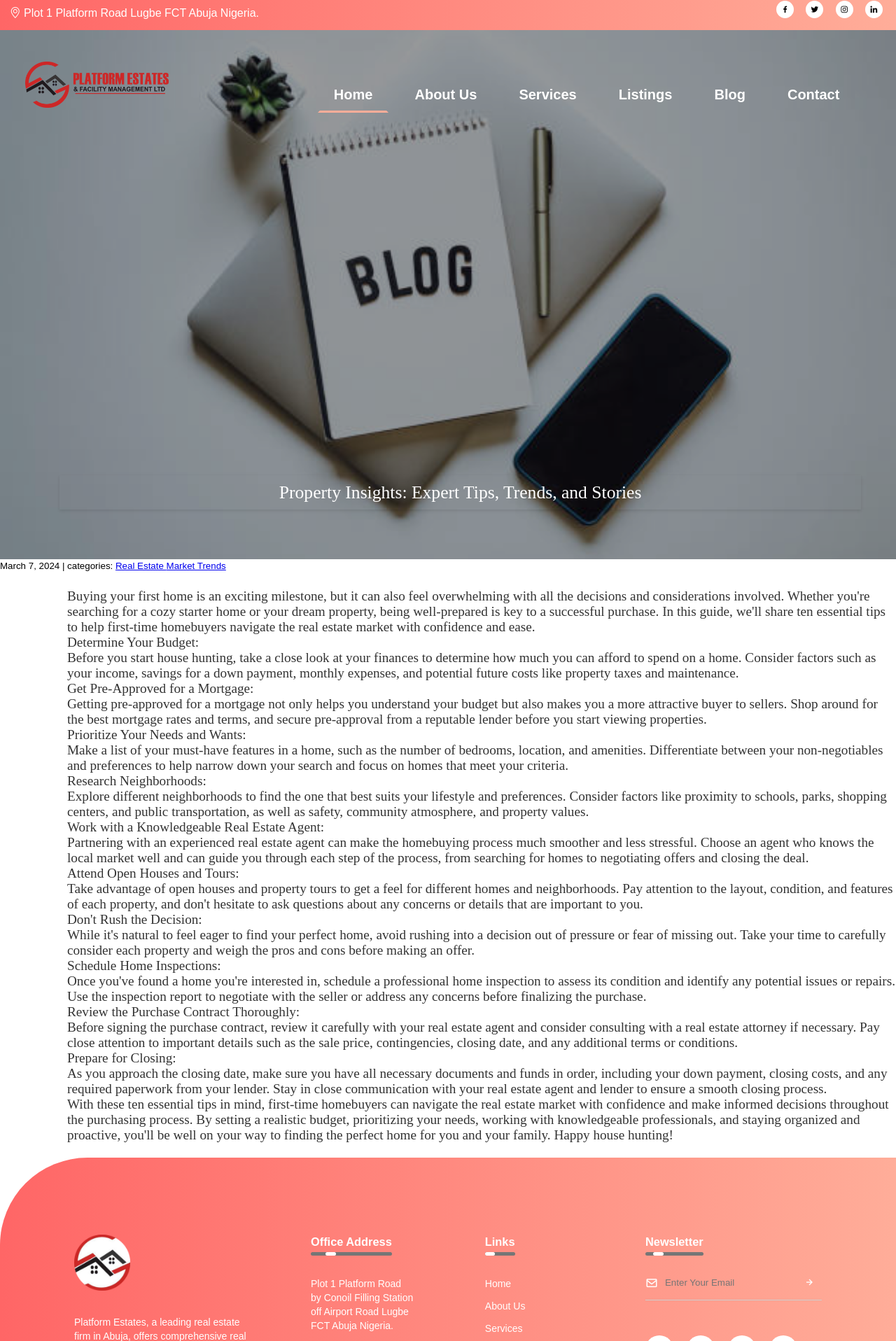
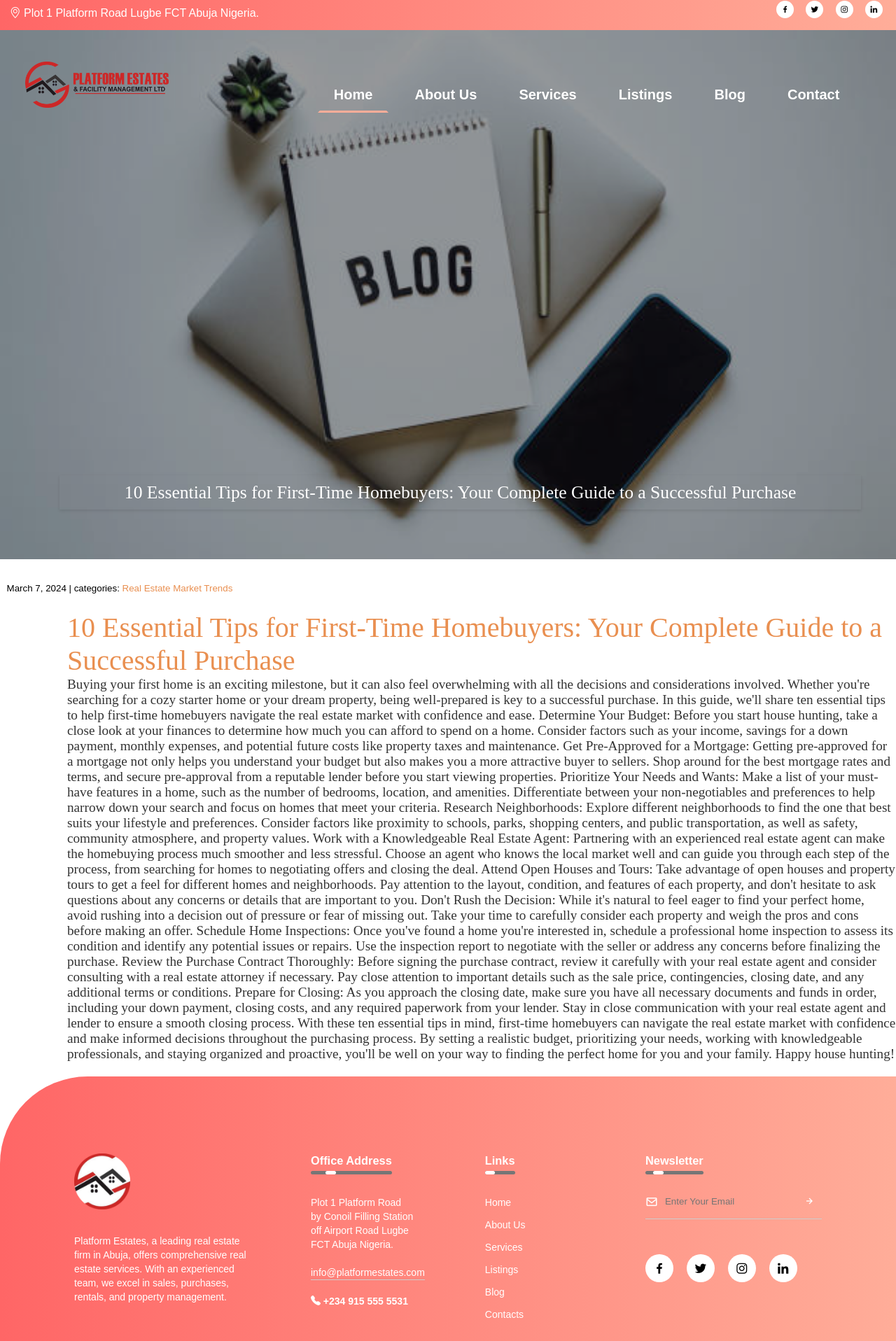
Before and after one commit to Stephen842/real-_estate_web, a Django app: page /post/1/ in a window 1280 px wide. Shown: the part 13-1929 px from the top of the page at 70% size. Run offline with Django 5.2, Linux system fonts and the light colour scheme; data comes from the database, SQL or seed files in the repository; both versions use the stored data as it was after the commit.

Commit message:
i added an ImageField for upload, and also installed and configure TinyMCE for the post aspect in my admin portal and also i did some css styling for my post details

```diff
--- a/Real_estate/Real_estate_project/Real_estate_project/settings.py
+++ b/Real_estate/Real_estate_project/Real_estate_project/settings.py
@@ -11,6 +11,7 @@ https://docs.djangoproject.com/en/5.0/ref/settings/
 """
 
 from pathlib import Path
+import os
 
 # Build paths inside the project like this: BASE_DIR / 'subdir'.
 BASE_DIR = Path(__file__).resolve().parent.parent
@@ -39,6 +40,7 @@ INSTALLED_APPS = [
     'django.contrib.staticfiles',
     'whitenoise.runserver_nostatic',
     'estates',
+    'tinymce',
 ]
 
 MIDDLEWARE = [
@@ -134,6 +136,9 @@ STORAGES = {
 
 LOGIN_REDIRECT_URL = '/'
 
+MEDIA_URL = '/media/'
+MEDIA_ROOT = os.path.join(BASE_DIR, 'media')
+
 
 # Default primary key field type
 # https://docs.djangoproject.com/en/5.0/ref/settings/#default-auto-field
--- a/Real_estate/Real_estate_project/estates/models.py
+++ b/Real_estate/Real_estate_project/estates/models.py
@@ -14,7 +14,7 @@ class Category(models.Model):
 class Post(models.Model):
     title = models.CharField(max_length = 300)
     body = models.TextField()
-    slug = models.SlugField(max_length = 300, unique = True)
+    image = models.ImageField(upload_to = 'static/', null = True, blank = True)
     date_created = models.DateTimeField(auto_now_add = True)
     categories = models.ManyToManyField('Category', related_name = 'posts')
 
--- a/Real_estate/Real_estate_project/estates/static/blog.css
+++ b/Real_estate/Real_estate_project/estates/static/blog.css
@@ -48,11 +48,23 @@ div.blog small a{
 div.blog small a:hover{
     text-decoration: underline;
 }
+div.small{
+    margin-left: 0.6em;
+    margin-top: 2em;
+}
+div.small a{
+    color: #E98F50;
+    text-decoration: none;
+}
 div.blog_content{
     margin-top: 1.5em;
     margin-left: 6em;
-    /*box-shadow: 0 5px 10px 0 rgba(0, 0, 0, 0.3), 0 7px 21px 0 rgba(0, 0, 0, 0.20);*/
-
+}
+div.blog_content h3{
+    font-size: 2.5em;
+    font-weight: 500;
+    font-family: 'Times New Roman';
+    color: #E98F50;
 }
 div.blog_content p{
     font-family: 'Tangerine', serif;
--- a/Real_estate/Real_estate_project/estates/templates/pages/blog.html
+++ b/Real_estate/Real_estate_project/estates/templates/pages/blog.html
@@ -67,7 +67,7 @@
                         {% endfor %}
                     </small></div>
                     <div class = 'blog_content'>
-                        <p> {{ post.body | slice:'350' }} <a href = '{% url 'blog_detail' post.pk %}'> See More... </a></p>
+                        <p> {{ post.body | slice:'350' | safe }} <a href = '{% url 'blog_detail' post.pk %}'> Read More... </a></p>
                     </div>
                 </div>
                 {% endfor%}
--- a/Real_estate/Real_estate_project/estates/templates/pages/blog_detail.html
+++ b/Real_estate/Real_estate_project/estates/templates/pages/blog_detail.html
@@ -52,7 +52,7 @@
 		    </ul>
 	    </nav>
 
-        <div class = 'quote'><p> Property Insights: Expert Tips, Trends, and Stories </p></div>
+        <div class = 'quote'><p> {{ post.title }} </p></div>
     </header>
 
         <div class = 'small'><small>
@@ -61,8 +61,10 @@
                 <a href = '{% url 'blog_category' category.name %}'> {{ category.name }} </a>
             {% endfor %}
         </small></div>
+
         <div class = 'blog_content'>
-            <p> {{post.body | linebreaks }} </p>
+            <h3> {{ post.title }} </h3>
+            <p> {{post.body | safe }} </p>
         </div>
 
     <footer>
```
Also changed, not shown: Real_estate/Real_estate_project/estates/admin.py (+6 -2 lines), Real_estate/Real_estate_project/db.sqlite3, Real_estate/Real_estate_project/estates/migrations/0002_alter_category_options_post_image.py (added), Real_estate/Real_estate_project/estates/static/home_buying.jpg (added), Real_estate/Real_estate_project/estates/static/home_buying2.jpg (added), Real_estate/Real_estate_project/media/static/home_buying.jpg (added), Real_estate/Real_estate_project/media/static/home_buying2.jpg (added).
